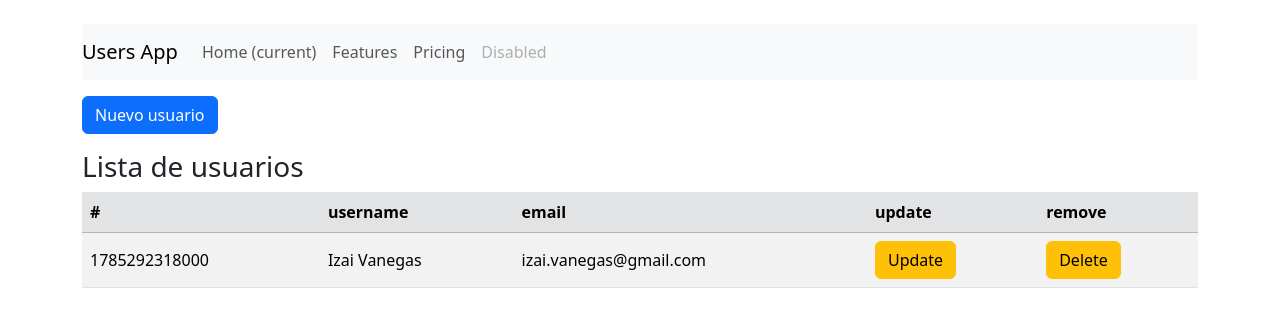
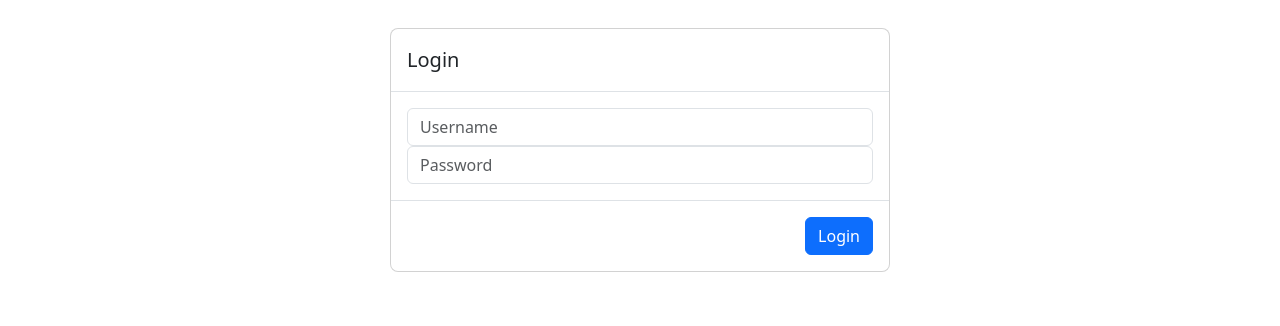
Before and after one commit to izaivanegas/react-usersapp, a React (Vite) app: page / in a window 1280 px wide. Shown: the top 326 px of the page. Built offline with nearby package versions, Linux system fonts and the light colour scheme.

Commit message:
Agregue un login al sistema pero aun no tenemos backend, se debera modificar en cuanto agreguemos el backend

```diff
--- a/src/UsersApp.jsx
+++ b/src/UsersApp.jsx
@@ -1,55 +1,46 @@
-import {Header} from "./components/Header";
-import {UserForm} from "./components/UserForm";
-import {UsersList} from "./components/UsersList";
-import {useUsers} from './hooks/useUsers.js'
-import {UserModalForm} from "./components/UserModalForm";
+import {LoginPage} from './auth/pages/LoginPage.jsx'
+import {useReducer} from "react";
+import {LoginReducer} from "./auth/reducers/LoginReducer.js";
+import Swal from "sweetalert2";
+import {loginAction} from "./auth/reducers/LoginActions.js"
+import {UsersPage} from "./pages/UsersPage.jsx";
+
+const initialLoginUser = {
+    isAuth: false,
+    user: {
+        username: "",
+        password: "",
+    }
+}
 
 export const UsersApp = () => {
 
-    const {
-        users,
-        userSelected,
-        initialUserForm,
-        visibleForm,
-        handlerAddUser,
-        handlerRemoveUser,
-        handleEditUser,
-        handleCloseForm,
-        handleOpenForm
-    } = useUsers();
+    const [login, dispatch] = useReducer(LoginReducer, initialLoginUser)
+
+
+    /**
+     * Se usara para hacer la logica del login
+     * @param username
+     * @param password
+     */
+    const handleLogin = ({username, password})=>{
+        console.log("datos: "  + username +"pass:" +  password)
+        if(username === 'admin' && password === 'admin'){
+            const user = {username:'admin', password:'admin'};
+            dispatch({
+                type: loginAction,
+                payload: user
+            })
+            console.log(login)
+        }else{
+            Swal.fire("warning", "Datos incorrectos", "error")
+        }
+    }
 
     return (
         <>
-            {!visibleForm ||
-                <UserModalForm
-                    userSelected={userSelected}
-                    handlerAddUser={handlerAddUser}
-                    initialUserForm={initialUserForm}
-                    handleCloseForm={handleCloseForm}/>
-            }
-            <div className="container my-4">
-                <Header/>
-                <div className="row">
-                    <div className="col">
-                        {visibleForm ||
-                            <button
-                                className="btn btn-primary my-3"
-                                type="button"
-                                onClick={handleOpenForm}>
-                                Nuevo usuario
-                            </button>}
+            {login.isAuth ? <UsersPage /> : <LoginPage handleLogin={handleLogin}/> }
 
-                        {users.length === 0 ?
-                            <div className="alert alert-warning my-3">No hay usuarios</div>
-                            :
-                            <UsersList
-                                users={users}
-                                handlerRemoveUser={handlerRemoveUser}
-                                handleEditUser={handleEditUser}/>
-                        }
-                    </div>
-                </div>
-            </div>
         </>
     );
 
--- /dev/null
+++ b/src/auth/pages/LoginPage.jsx
@@ -0,0 +1,61 @@
+import {useState} from "react";
+import Swal from "sweetalert2";
+
+const initialLoginForm = {
+    username:'',
+    password:'',
+}
+
+export const LoginPage = ({handleLogin}) => {
+
+    const [loginForm, setLoginForm] = useState(initialLoginForm)
+
+    const {username, password} = loginForm
+
+    const onInputOnChange = ({target})=>{
+        //e.target.name
+        //(e.target.value
+        const {name, value} = target
+        setLoginForm(
+            {...loginForm,
+            [name]: value}
+            )
+    }
+
+    const onSubmit = (event)=>{
+        event.preventDefault()
+        console.log("OnSubmit")
+        if( !username || !password  ){
+            Swal.fire("warning", "Los datos son requeridos", "error")
+            return
+        }
+        //Login:
+        handleLogin({username, password})
+
+    }
+    return (
+        <>
+            <div className="modal" style={{display:"block"}} tabIndex="-1">
+                <div className="modal-dialog">
+                    <form onSubmit={onSubmit}>
+                        <div className="modal-content">
+                            <div className="modal-header">
+                                <h5 className="modal-title">Login</h5>
+                            </div>
+                            <div className="modal-body">
+                                    <input type="text" className="form-control" placeholder="Username" name="username" value={username}
+                                           onChange={(e)=>onInputOnChange(e)}/>
+                                    <input type="password" className="form-control" placeholder="Password" name="password" value={password}
+                                           onChange={onInputOnChange}/>
+                            </div>
+                            <div className="modal-footer">
+                                <button type="submit" className="btn btn-primary">Login</button>
+                            </div>
+                        </div>
+                    </form>
+                </div>
+            </div>
+        </>
+    )
+
+}
--- /dev/null
+++ b/src/auth/reducers/LoginActions.js
@@ -0,0 +1,2 @@
+export const loginAction = "Login"
+export const logoutAction = "Logout"
--- /dev/null
+++ b/src/auth/reducers/LoginReducer.js
@@ -0,0 +1,19 @@
+import {loginAction, logoutAction} from './LoginActions.js';
+
+
+export const LoginReducer = (state = [], action) => {
+    switch (action.type) {
+        case loginAction:
+            console.log("LoginReducer here")
+            return {
+                isAuth: true,
+                user: action.payload
+            }
+        case logoutAction:
+            return {
+                isAuth: false,
+            }
+        default:
+            return state;
+    }
+}
--- a/src/main.jsx
+++ b/src/main.jsx
@@ -3,10 +3,12 @@ import { createRoot } from 'react-dom/client'
 import 'bootstrap/dist/css/bootstrap.min.css'
 import 'bootstrap/dist/js/bootstrap.bundle.min.js'
 import './styles.css'
-import {UsersApp} from "./UsersApp";
+
+import {UsersApp} from "./UsersApp.jsx";
+
 
 createRoot(document.getElementById('root')).render(
   <StrictMode>
-    <UsersApp />
+   <UsersApp />
   </StrictMode>,
 )
--- /dev/null
+++ b/src/pages/UsersPage.jsx
@@ -0,0 +1,54 @@
+import {useUsers} from "../hooks/useUsers.js";
+import {UserModalForm} from "../components/UserModalForm.jsx";
+import {Header} from "../components/Header.jsx";
+import {UsersList} from "../components/UsersList.jsx";
+
+export const UsersPage = ()=>{
+    const {
+        users,
+        userSelected,
+        initialUserForm,
+        visibleForm,
+        handlerAddUser,
+        handlerRemoveUser,
+        handleEditUser,
+        handleCloseForm,
+        handleOpenForm
+    } = useUsers();
+
+    return (
+        <>
+            {!visibleForm ||
+                <UserModalForm
+                    userSelected={userSelected}
+                    handlerAddUser={handlerAddUser}
+                    initialUserForm={initialUserForm}
+                    handleCloseForm={handleCloseForm}/>
+            }
+            <div className="container my-4">
+                <Header/>
+                <div className="row">
+                    <div className="col">
+                        {visibleForm ||
+                            <button
+                                className="btn btn-primary my-3"
+                                type="button"
+                                onClick={handleOpenForm}>
+                                Nuevo usuario
+                            </button>}
+
+                        {users.length === 0 ?
+                            <div className="alert alert-warning my-3">No hay usuarios</div>
+                            :
+                            <UsersList
+                                users={users}
+                                handlerRemoveUser={handlerRemoveUser}
+                                handleEditUser={handleEditUser}/>
+                        }
+                    </div>
+                </div>
+            </div>
+        </>
+    )
+
+}
```
